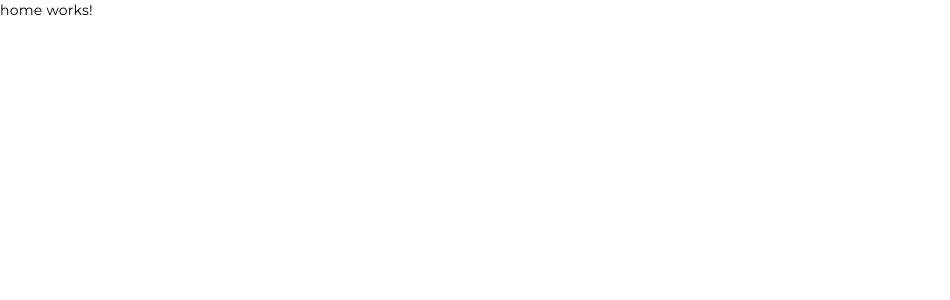
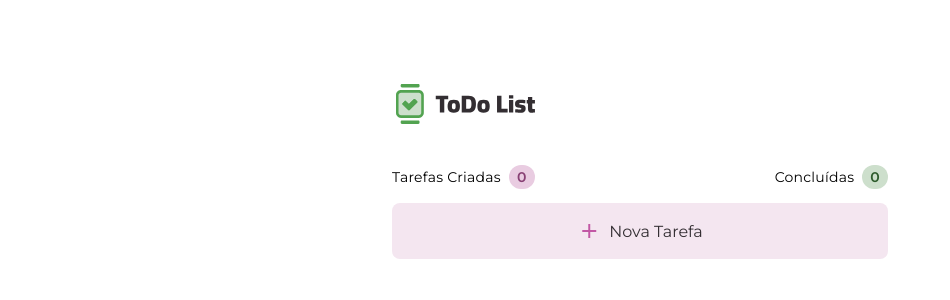
Before and after one commit to SamueLVitor1/todoList-app, an Angular app: page /home in a window 1280 px wide. Shown: the top 300 px of the page, without its empty margins (0-950 px from the left). Built offline with nearby package versions, Linux system fonts and the light colour scheme.

Commit message:
feat(home): criar componente Home com estrutura e estilos iniciais

```diff
--- a/src/app/app.config.ts
+++ b/src/app/app.config.ts
@@ -19,6 +19,6 @@ export const appConfig: ApplicationConfig = {
         timeOut: 3000,
         preventDuplicates: true,
       })
-    ),
+    ), provideAnimationsAsync(),
   ],
 };
--- a/src/app/home/home.component.css
+++ b/src/app/home/home.component.css
@@ -0,0 +1,77 @@
+.wrapper {
+  margin: 5rem auto;
+  display: flex;
+  align-items: center;
+  flex-direction: column;
+  justify-content: center;
+  gap: 2rem;
+  width: 100%;
+  max-width: 31rem;
+}
+
+.header {
+  align-self: flex-start;
+}
+
+.main {
+  align-self: flex-start;
+  display: flex;
+  flex-direction: column;
+  gap: 0.875rem;
+  width: 100%;
+}
+
+.main-header {
+  width: 100%;
+
+  display: flex;
+  align-items: center;
+  justify-content: space-between;
+}
+
+.count-container {
+  display: flex;
+  align-items: center;
+  gap: 8px;
+}
+
+.count {
+  background-color: aqua;
+  padding: 2px 8px;
+  border-radius: 999px;
+  font-weight: 600 ;
+}
+
+.count-criadas {
+  background-color: #e9cce1;
+  color: #884074;
+}
+
+.count-concluidas{
+    background-color: #CDDFCC;
+    color: #2F5C2D;
+}
+
+.button-action{
+  width: 100%;
+  display: flex;
+  align-items: center;
+  justify-content: center;
+  gap: 8px;
+  background-color: #F4E6F0;
+  padding: 1rem 1.25rem;
+  border: 0px;
+  color: #332E32;
+  border-radius: 8px;
+  font-size: 1rem;
+  cursor: pointer;
+  transition: all 0.2s;
+}
+
+.button-action:hover{
+  background-color: #E9CCE1;
+}
+
+.button-action mat-icon{
+  color: #C257A4;
+}
--- a/src/app/home/home.component.html
+++ b/src/app/home/home.component.html
@@ -1,3 +1,31 @@
-<p>
-  home works!
-</p>
+<div class="wrapper">
+  <header class="header">
+    <img src="../../assets/Logo.svg" alt="" class="header__logo">
+  </header>
+
+  <main class="main">
+    <header class="main-header">
+      <div class="count-container">
+        Tarefas Criadas
+
+        <div class="count count-criadas">
+          0
+        </div>
+      </div>
+
+      <div class="count-container">
+        Concluídas
+
+         <div class="count count-concluidas">
+          0
+        </div>
+      </div>
+    </header>
+
+    <button class="button-action" type="button">
+      <mat-icon aria-hidden="false" aria-label="Example home icon" fontIcon="add"></mat-icon>
+      <span>Nova Tarefa</span>
+    </button>
+  </main>
+
+</div>
--- a/src/app/home/home.component.ts
+++ b/src/app/home/home.component.ts
@@ -1,7 +1,10 @@
 import { Component, OnInit } from '@angular/core';
+import {MatIconModule} from '@angular/material/icon';
 
 @Component({
   selector: 'app-home',
+  standalone: true,
+  imports: [MatIconModule],
   templateUrl: './home.component.html',
   styleUrls: ['./home.component.css']
 })
--- a/src/app/login/login.component.ts
+++ b/src/app/login/login.component.ts
@@ -70,6 +70,7 @@ export class LoginComponent implements OnInit {
               'Bem-vindo de volta!'
             );
             this.loading = false;
+            this.router.navigate(['/home'])
           },
           error: () => {
             this.toastr.error('E-mail ou senha incorretos.', 'Falha no login');
--- a/src/styles.scss
+++ b/src/styles.scss
@@ -4,6 +4,8 @@
 html,
 body {
   height: 100%;
+  box-sizing: border-box;
+  margin: 0;
 }
 
 body {
@@ -19,3 +21,6 @@ textarea,
 select {
   font-family: "Montserrat", sans-serif !important;
 }
+
+html, body { height: 100%; }
+body { margin: 0; font-family: Roboto, "Helvetica Neue", sans-serif; }
```
Also changed, not shown: package.json (line endings or trailing spaces).
